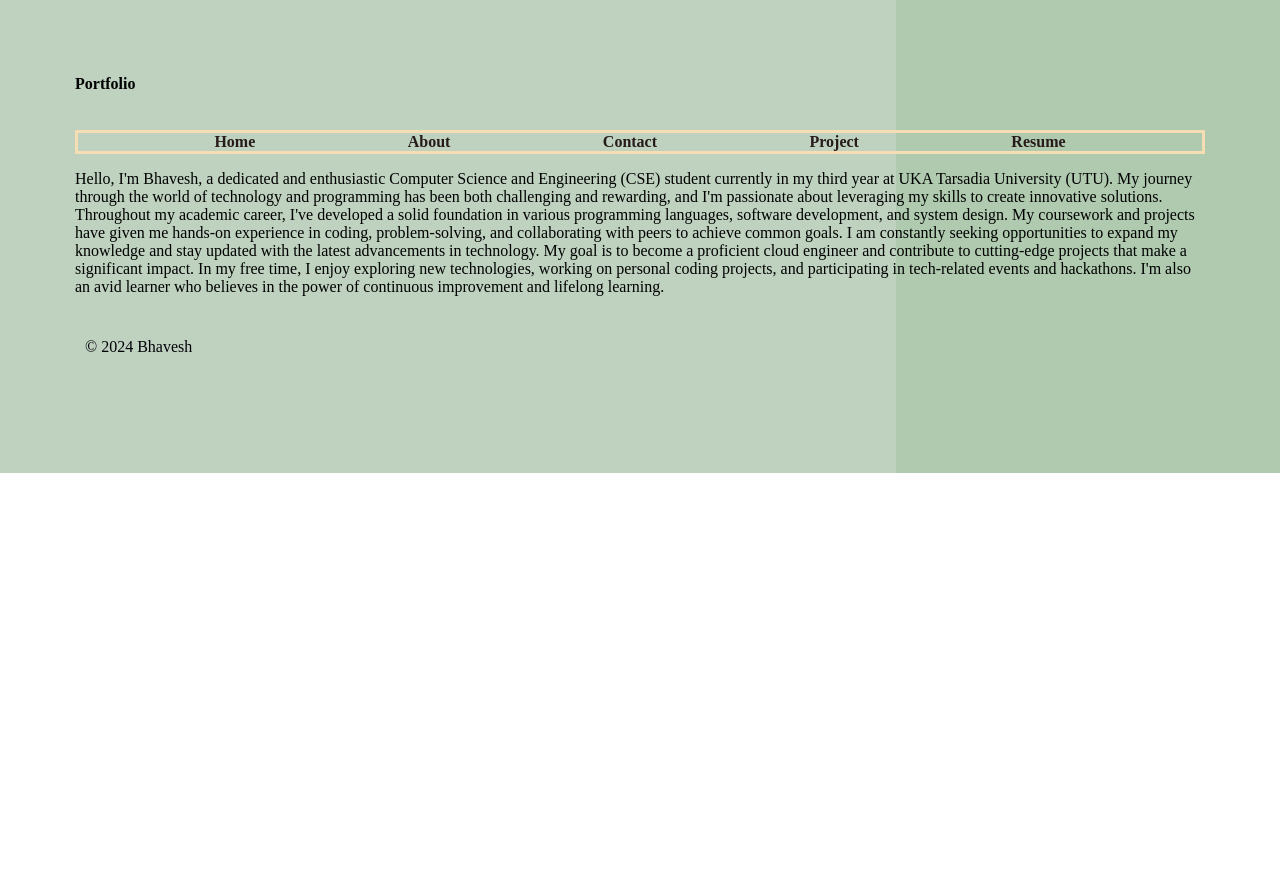
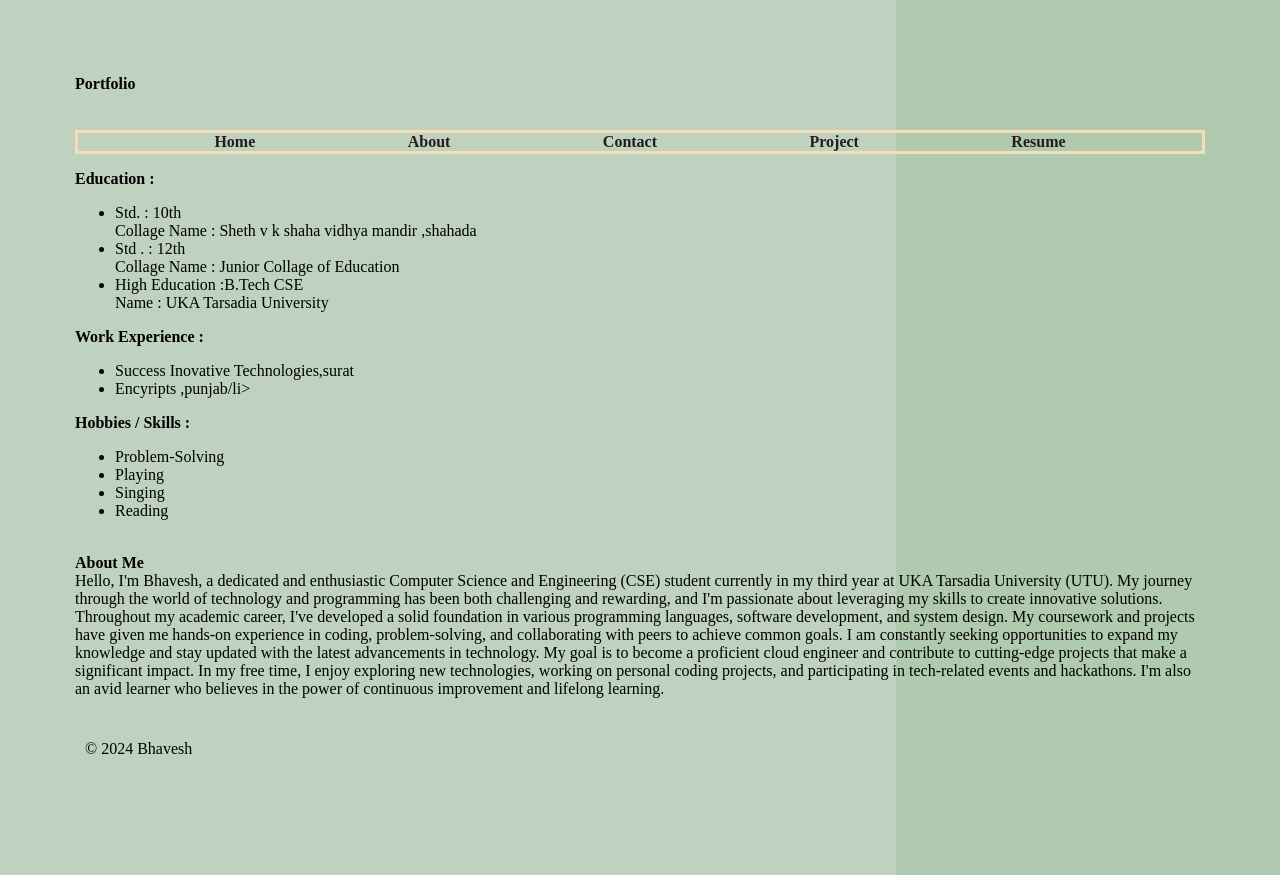
Before and after one commit to Bhavesh1204/Portfolio, a plain HTML site: page about.html in a window 1280 px wide. Before the commit the page ends 800 px from the top, so only its background shows below. Drawn offline with Linux system fonts and the light colour scheme.

Commit message:
Update about.html

```diff
--- a/about.html
+++ b/about.html
@@ -16,6 +16,30 @@
                <li><a href="resume.html">Resume</a></li>
         </nav>
       </header>
+
+          <div>
+            <b>Education :</b><br><ul>
+                <li>Std. : 10th <br>Collage Name : Sheth v k  shaha vidhya mandir ,shahada </li>
+                <li>Std . : 12th <br>Collage Name : Junior Collage of Education</li>
+                <li>High Education :B.Tech CSE <br> Name :  UKA Tarsadia University </li>
+            </ul>
+        <div>
+            <b>Work Experience :</b><br>
+            <ul>
+                <li>Success Inovative Technologies,surat</li>
+                <li>Encyripts ,punjab/li>
+            </ul>
+        </div>
+        <div>
+            <b>Hobbies / Skills : </b><br>
+            <ul>
+                <li>Problem-Solving</li>
+                <li>Playing</li>
+                <li>Singing</li>
+                <li>Reading</li>
+            </ul>
+        </div><br>
+<b>About Me</b><br>
 Hello, I'm Bhavesh, a dedicated and enthusiastic Computer Science and Engineering (CSE) student currently in my third year at UKA Tarsadia University (UTU). My journey through the world of technology and programming has been both challenging and rewarding, and I'm passionate about leveraging my skills to create innovative solutions.
 
 Throughout my academic career, I've developed a solid foundation in various programming languages, software development, and system design. My coursework and projects have given me hands-on experience in coding, problem-solving, and collaborating with peers to achieve common goals.
```
